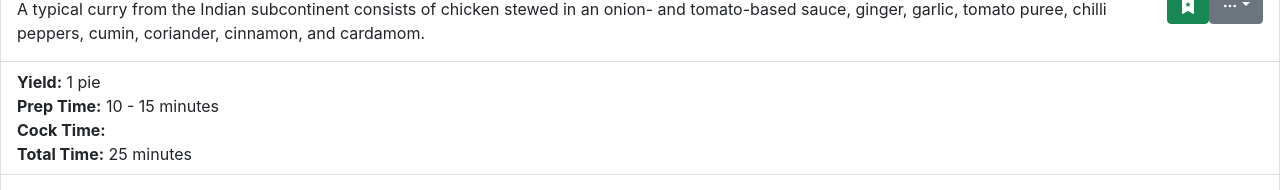
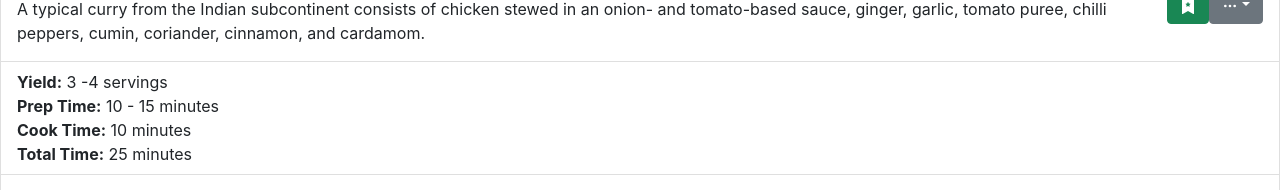
Before and after one commit to CODE-ZAX/reciepe-book, a React (Create React App) app: page /recipe/1 in a window 1280 px wide. Shown: the part 1004-1194 px from the top of the page. Built offline with nearby package versions, Linux system fonts and the light colour scheme.

Commit message:
Recipe Error navigate
navigate to error page if no recipe exists

```diff
--- a/src/context/RecipeContext.js
+++ b/src/context/RecipeContext.js
@@ -40,7 +40,7 @@ const RecipeProvider = ({ children }) => {
       name: "Chicken Curry",
       details:
         "A typical curry from the Indian subcontinent consists of chicken stewed in an onion- and tomato-based sauce, ginger, garlic, tomato puree, chilli peppers, cumin, coriander, cinnamon, and cardamom.",
-      yield: "1 pie",
+      yield: "3 -4 servings",
       preptime: "10 - 15 minutes",
       cooktime: "10 minutes",
       totaltime: "25 minutes",
--- a/src/views/Recipe.js
+++ b/src/views/Recipe.js
@@ -12,12 +12,19 @@ const Recipe = () => {
   const recipe = recipes[rid];
   const navigate = useNavigate();
 
+  if (!recipe) {
+    return <Error />;
+  } else {
     return (
       <div className={classes.body}>
         <div>
           <div className="card">
-          <img src={recipe.url} className="card-img-top" alt="Turkey-Pot-Pie" />
-          <div className="card-body  d-flex justify-content-between">
+            <img
+              src={recipe.url}
+              className="card-img-top"
+              alt="Turkey-Pot-Pie"
+            />
+            <div className="card-body d-flex justify-content-between">
               <div>
                 <h5 className="card-title">{recipe.name}</h5>
                 <p className="card-text">{recipe.details}</p>
@@ -57,7 +64,7 @@ const Recipe = () => {
                   <strong>Prep Time:</strong> {recipe.preptime}
                 </div>
                 <div>
-                <strong>Cock Time:</strong> {recipe.cocktime}
+                  <strong>Cook Time:</strong> {recipe.cooktime}
                 </div>
                 <div>
                   <strong>Total Time:</strong> {recipe.totaltime}
@@ -85,6 +92,7 @@ const Recipe = () => {
         </div>
       </div>
     );
+  }
 };
 
 export default Recipe;
```
Lines whose indentation alone changed are shown as unchanged.
